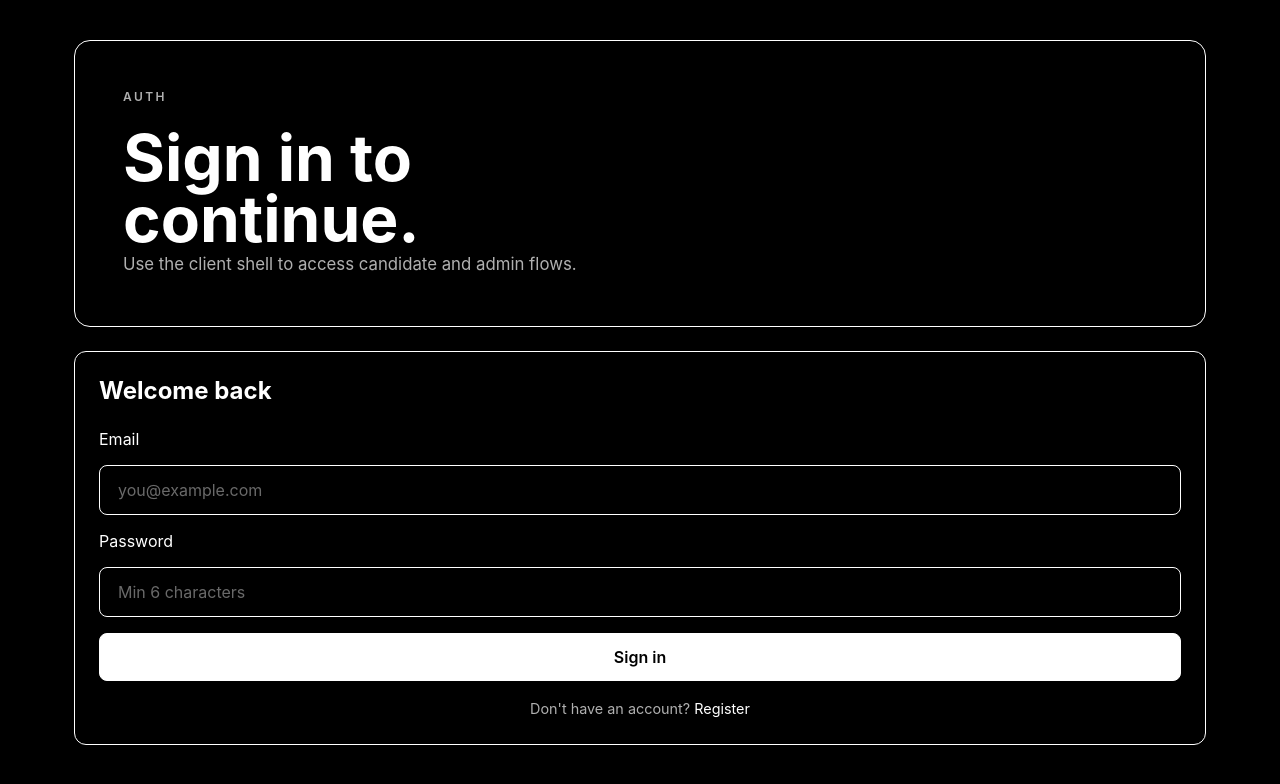
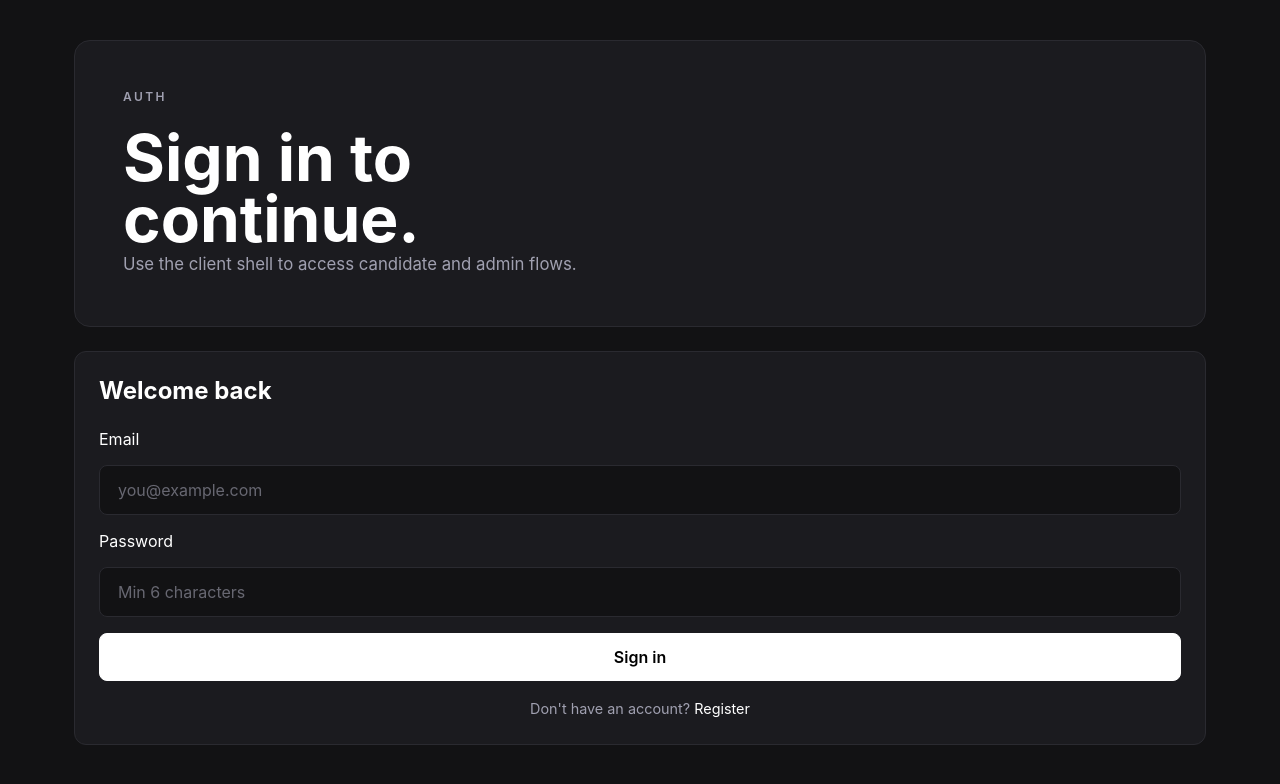
Before and after one commit to Sasivisvan/siege, a Next.js app in the folder client/: page /login in a window 1280 px wide. Shown: the top 784 px of the page. Built offline with nearby package versions, Linux system fonts and the light colour scheme; no server answers.

Commit message:
style: override bg-gradient to fit premium dark grey theme

```diff
--- a/client/src/styles/globals.css
+++ b/client/src/styles/globals.css
@@ -2,19 +2,20 @@
 
 :root {
   color-scheme: dark;
-  --bg: #000000;
-  --panel: #000000;
-  --panel-border: #ffffff;
+  --bg: #121214;
+  --panel: #1b1b1f;
+  --panel-border: #2a2a30;
   --text: #ffffff;
-  --muted: #b0b0b0;
+  --muted: #a0a0b0;
   --accent: #ffffff;
   --accent-strong: #ffffff;
   --shadow: none;
-  --danger: #ffffff;
-  --danger-glow: rgba(255, 255, 255, 0.1);
-  --bg-core: #000000;
-  --panel-glass: #000000;
-  --panel-solid: #000000;
+  --danger: #ef4444;
+  --danger-glow: rgba(239, 68, 68, 0.1);
+  --bg-core: #121214;
+  --bg-gradient: linear-gradient(135deg, #121214 0%, #1a1a1e 100%);
+  --panel-glass: rgba(27, 27, 31, 0.8);
+  --panel-solid: #1b1b1f;
   --accent-dim: rgba(255, 255, 255, 0.5);
   --accent-glow: rgba(255, 255, 255, 0.1);
 }
@@ -51,7 +52,7 @@ select {
   padding: 14px 18px;
   border-radius: 8px;
   border: 1px solid var(--panel-border);
-  background: #000000;
+  background: #121214;
   color: var(--text);
   outline: none;
   transition: all 0.2s ease;
@@ -105,7 +106,7 @@ textarea {
 .error-banner {
   padding: 14px 18px;
   border-radius: 8px;
-  background: #000000;
+  background: #1b1b1f;
   border: 1px solid var(--panel-border);
   color: var(--text);
   font-size: 0.9rem;
```
